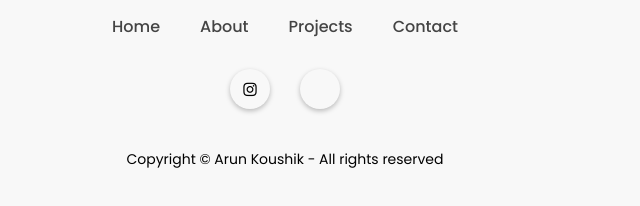
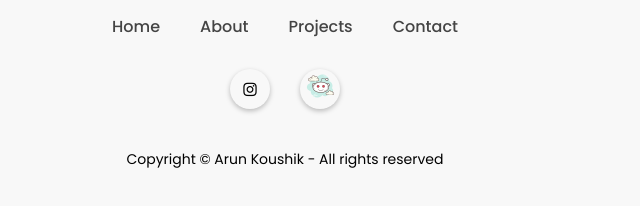
Before and after one commit to arun-Koushik-ba/Personal-Portfolio, a plain HTML site: page index.html in a window 1280 px wide. Shown: the part 2824-3030 px from the top of the page, 355-995 px from the left. Drawn offline with nearby package versions, Linux system fonts and the light colour scheme.

Commit message:
index.html

```diff
--- a/index.html
+++ b/index.html
@@ -286,7 +286,7 @@
         </div>
         <div class="footer-social-icons">
             <div class="icon"><a href="https://www.instagram.com/arun_koushik_.b_.a/"><i class="uil uil-instagram"></i></a></div>
-            <div class="icon"><a href="https://www.reddit.com/user/Naanu2005"><i class="uil:reddit-alien-alt"></i></a></div>
+            <div class="icon"><a href="https://www.reddit.com/user/Naanu2005"><img src="icons8-reddit-cloud-32.png" alt=""></a></div>
 
         </div>
         <div class="bottom-footer">
```
